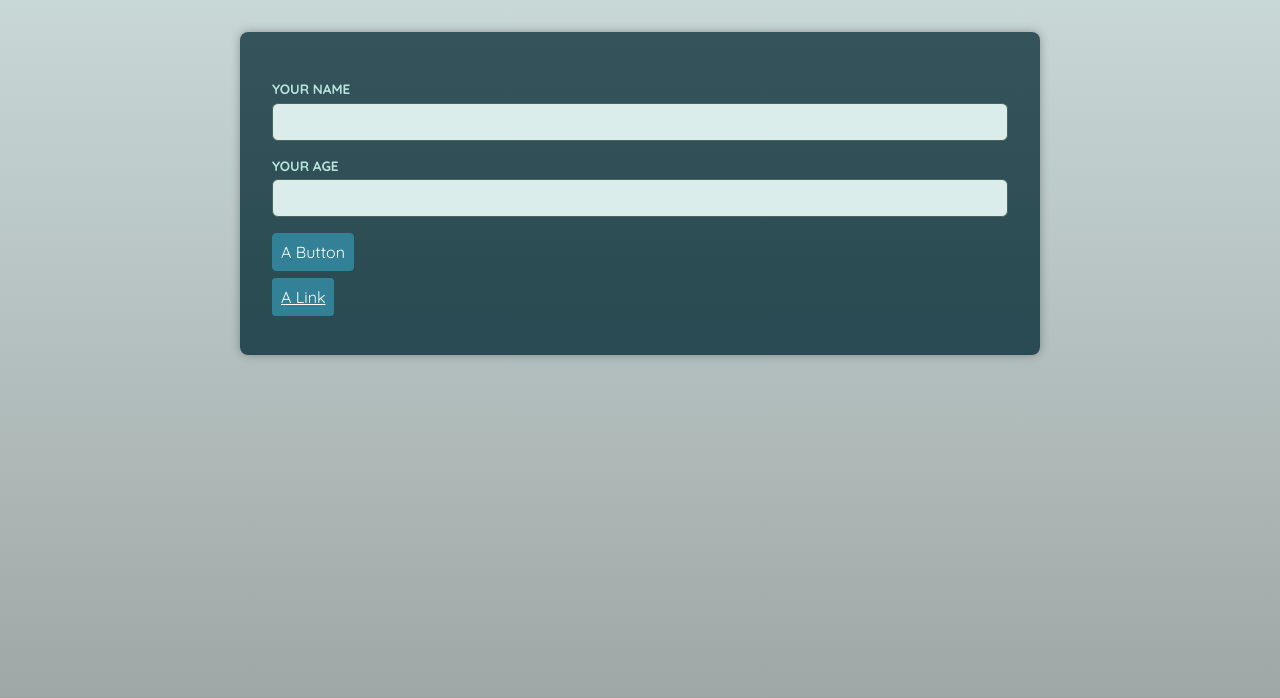
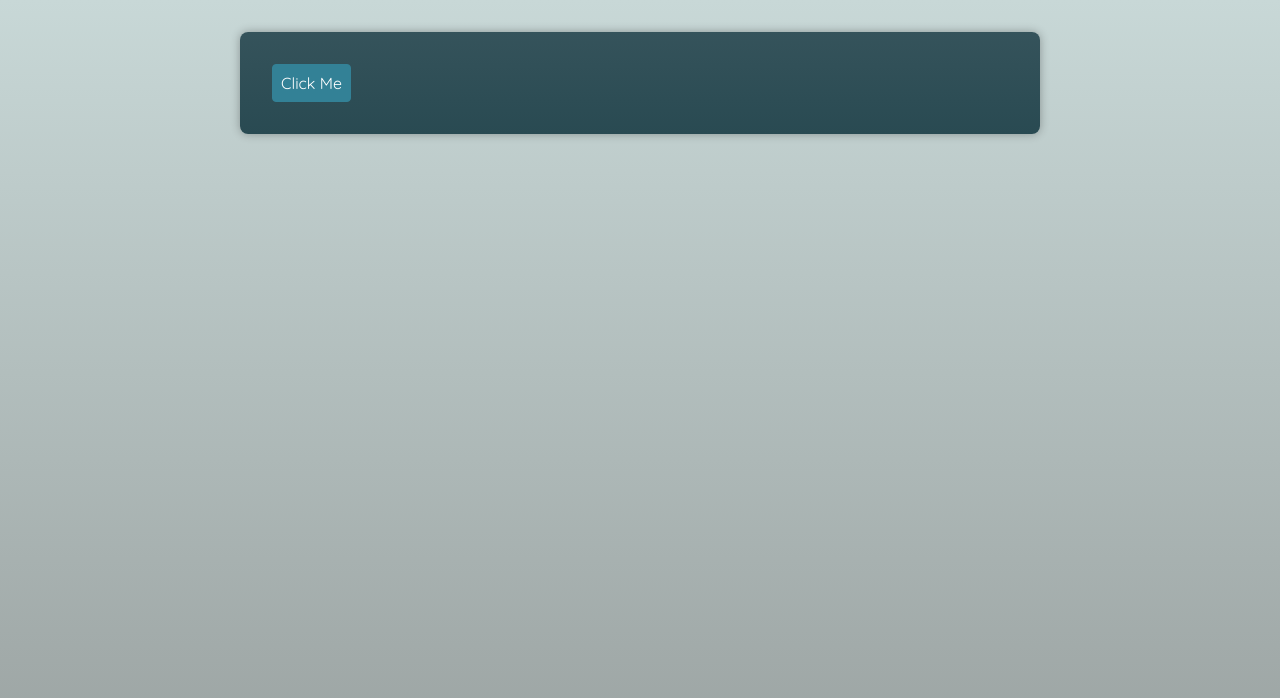
Before and after one commit to nrcoover/typescript_timer-manager, a React (Vite) app: page / in a window 1280 px wide. Shown: the top 698 px of the page. Built offline with nearby package versions, Linux system fonts and the light colour scheme; a web font is replaced by a local one.

Commit message:
Create a polymorphic wrapper component

```diff
--- a/src/App.tsx
+++ b/src/App.tsx
@@ -1,17 +1,10 @@
 import Button from "./components/Button";
-import Input from "./components/Input";
+import Container from "./components/Container";
 
 function App() {
 	return (
 		<main>
-			<Input id="name" label="Your name" />
-			<Input id="age" label="Your age" />
-			<p>
-				<Button>A Button</Button>
-			</p>
-			<p>
-				<Button href="https://google.com">A Link</Button>
-			</p>
+			<Container componentAs={Button}>Click Me</Container>
 		</main>
 	);
 }
--- /dev/null
+++ b/src/components/Container.tsx
@@ -0,0 +1,26 @@
+import {
+	type ComponentPropsWithoutRef,
+	type ElementType,
+	type ReactNode,
+} from "react";
+
+type ContainerProps<T extends ElementType> = {
+	componentAs?: T;
+	children: ReactNode;
+} & ComponentPropsWithoutRef<T>;
+
+const Container = <C extends ElementType>({
+	componentAs,
+	children,
+	...props
+}: ContainerProps<C>) => {
+	const Component = componentAs || "div";
+
+	return (
+		<>
+			<Component {...props}>{children}</Component>
+		</>
+	);
+};
+
+export default Container;
```
